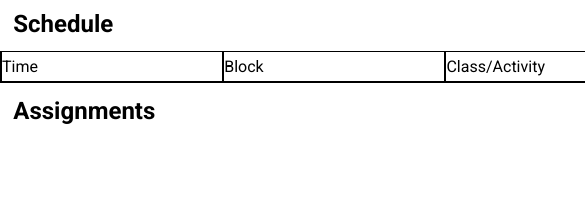
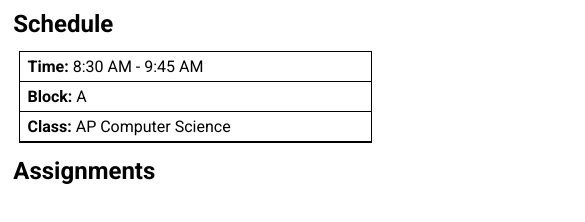
Before and after one commit to ItsAsShrimpleAsThat/fastSA, a plain HTML site: page index.html in a window 390 px wide. Shown: the part 70-292 px from the top of the page, 585 px wide, since content can reach past the window. Drawn offline with Linux system fonts and the light colour scheme; a web font is replaced by a local one.

Commit message:
flextables!!!!!! and responsive design

```diff
--- a/index.html
+++ b/index.html
@@ -2,6 +2,8 @@
 <html>
     <head>
         <meta charset="utf-8">
+        <meta name="viewport" content="width=device-width, initial-scale=1.0" />
+
         <link rel="stylesheet" href="style.css">
         <title>fastSA | mySA at a glance</title>
     </head>
@@ -15,10 +17,15 @@
         <div>
             <h2>Schedule</h2>
             <div class="flexTable" id="scheduletable">
+                <div class="flexTr flexTh">
+                    <div class="flexTd timeColumn">Time</div>
+                    <div class="flexTd blockColumn">Block</div>
+                    <div class="flexTd classColumn">Class/Activity</div>
+                </div>
                 <div class="flexTr">
-                    <div class="flexTd timeColumn">Time</div>
-                    <div class="flexTd">Block</div>
-                    <div class="flexTd">Class/Activity</div>
+                    <div class="flexTd timeColumn"><span class="responsivelabel">Time:&nbsp;</span>8:30 AM - 9:45 AM</div>
+                    <div class="flexTd blockColumn"><span class="responsivelabel">Block:&nbsp;</span>A</div>
+                    <div class="flexTd classColumn"><span class="responsivelabel">Class:&nbsp;</span>AP Computer Science</div>
                 </div>
             </div>
         </div>
--- a/main.js
+++ b/main.js
@@ -1,4 +1,3 @@
 import { setCookie, deleteCookie, getSchedule } from "./requester.js";
-
 const scehduleTable = document.getElementById("scheduletable");
 // const schedule = getSchedule();
--- a/style.css
+++ b/style.css
@@ -61,10 +61,11 @@ table
     border-width: 0px 0px 1px 0px;
 }
 
-.flexTd
+.flexTr:last-child
 {
-    width: 33.333333333%;
+    border-width: 0;
 }
+
 
 th
 {
@@ -73,7 +74,21 @@ th
 
 #scheduletable
 {
-    width: 500pt;
+    flex-basis: 800px;
+    max-width: 800px;
+    margin-left: 50px;
+}
+
+@media screen and (max-width:900px)
+{
+    #scheduletable
+    {
+        flex: 1;
+        flex-basis: 90%;
+        max-width:90%;
+        margin-left:auto;
+        margin-right:auto;
+    }
 }
 
 td
@@ -85,6 +100,7 @@ td
 .flexTable
 {
     display: flex;
+    flex-wrap: wrap;
 }
 
 .flexTr
@@ -92,15 +108,80 @@ td
     display: flex;
     margin: 0px;
     width: 100%;
-    height: 30px;
     box-sizing: border-box;
+    flex-wrap: wrap;
 }
 
 .flexTd
 {
     display:flex;
     margin: 0px;
-    height: 100%;
+    height: 30px;
     align-items: center;
     box-sizing: border-box;
+    padding: 8px
 }
+
+.flexTh
+{
+    font-weight: bold;
+}
+
+.timeColumn
+{
+    flex-basis: 130pt;
+    max-width: 130pt;
+}
+
+.blockColumn
+{
+    flex-basis: 45pt;
+    max-width: 45pt;
+}
+
+.classColumn
+{
+    flex: 1;
+}
+
+.responsivelabel
+{
+    display: none;
+}
+
+@media screen and (max-width: 600px) {
+    .flexTh
+    {
+        display:none;
+    }
+
+    .flexTd
+    {
+        flex-basis: 100%;
+        max-width: 100%;
+        border-width: 0px 0px 1px 0px;
+    }
+
+    .flexTr
+    {
+        border-width: 0px 0px 3px 0px;
+    }
+
+    .flexTr:last-child
+    {
+        border-width: 0;
+    }
+
+    #scheduletable
+    {
+        width: 90%;
+        margin-left: auto;
+        margin-right: auto;
+    }
+
+    .responsivelabel
+    {
+        display:inline;
+        font-weight: bold;
+    }
+}
```
